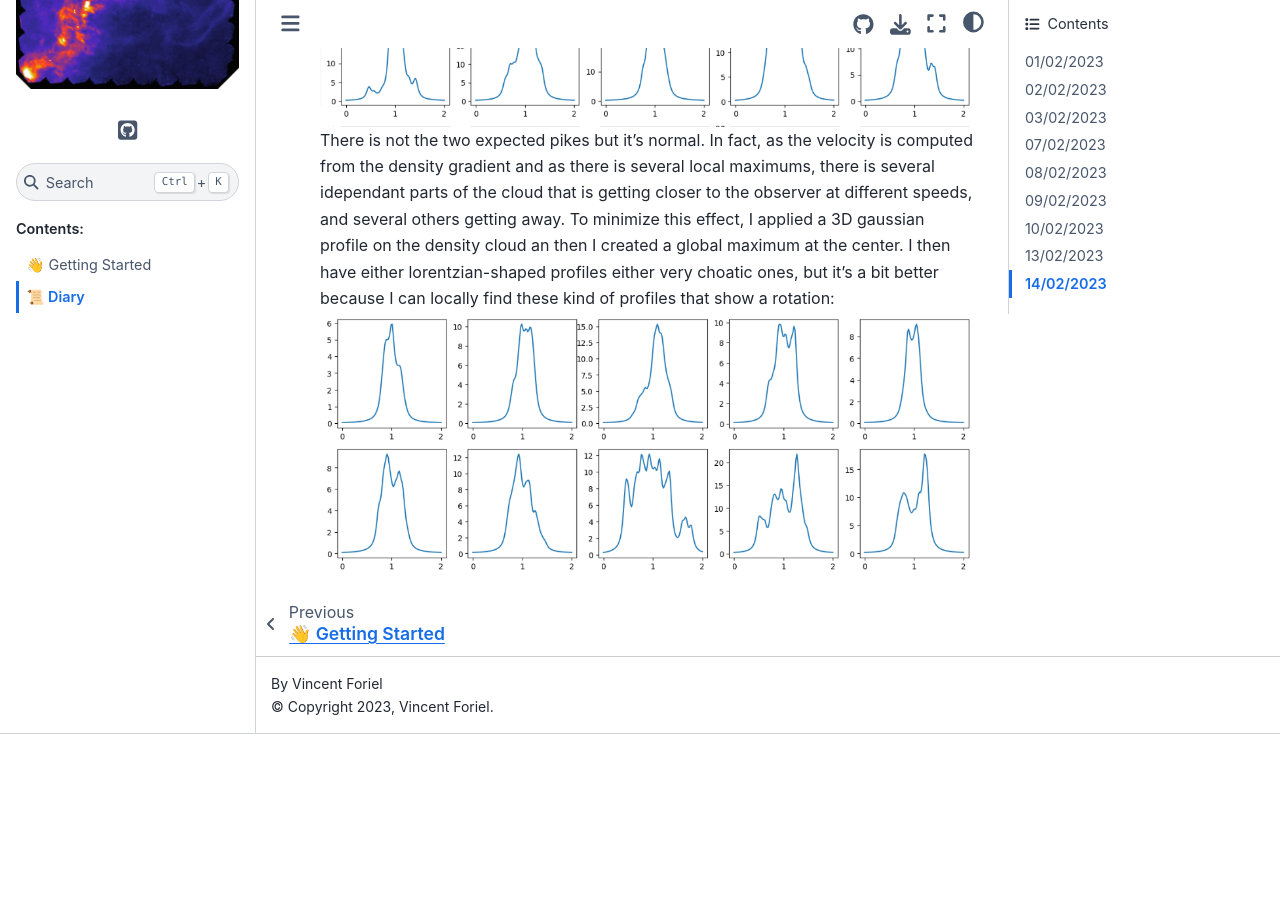
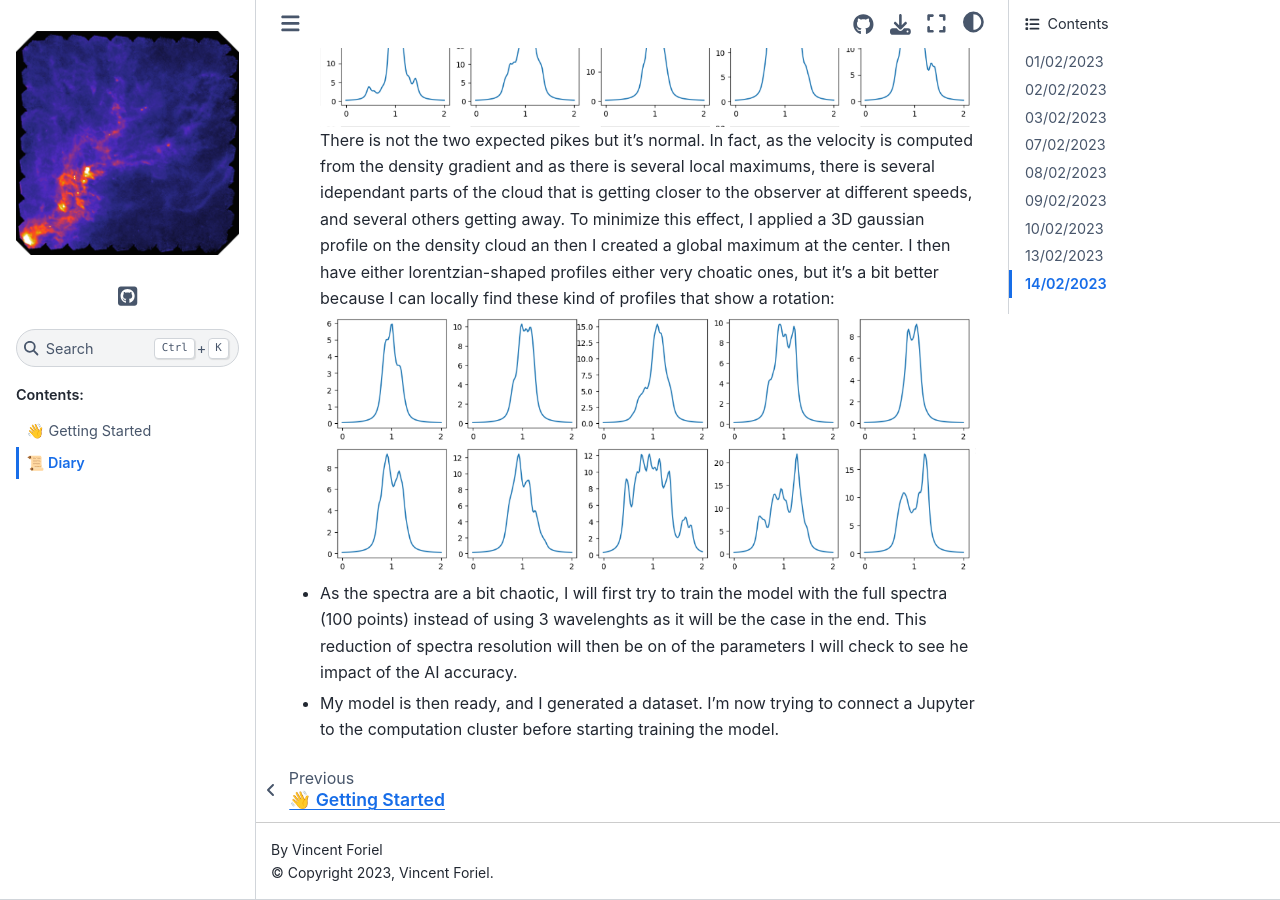
Before and after one commit to LeiRoF/M2-Internship, a Sphinx documentation site: the page built from docs/Diary.md, in a window 1280 px wide and 900 px high, scrolled down 8943 px. Built offline with Sphinx 7.4.7 and the Sphinx Book theme 1.1.4, drawn with Linux system fonts in a browser that asks for light colours; before the commit the page ends 9677 px from its top, so only the background shows below that.

Commit message:
Additional comments

```diff
--- a/docs/Diary.md
+++ b/docs/Diary.md
@@ -124,3 +124,5 @@
     - Vy'(x',y',z') = Vy(x,y,z)
     - Vz'(x',y',z') = Vz(x,y,z)
 - As the resulting spectrum was either gaussian-shaped either very noisy due to the gaussian shape of the initial spectrum distribution, I switch this profile, first to a voigt profile, then on a lorentzian one because the voigt profile was hundred of times heavier to generate than a similar lorentizan (and I'm still not searching for accuracy in this model). Now, after applying the red-shift, I get complexe spectra like this: ![](img/2023-02-14-16-13-06.png) There is not the two expected pikes but it's normal. In fact, as the velocity is computed from the density gradient and as there is several local maximums, there is several idependant parts of the cloud that is getting closer to the observer at different speeds, and several others getting away. To minimize this effect, I applied a 3D gaussian profile on the density cloud an then I created a global maximum at the center. I then have either lorentzian-shaped profiles either very choatic ones, but it's a bit better because I can locally find these kind of profiles that show a rotation: ![](img/2023-02-14-16-38-43.png)
+- As the spectra are a bit chaotic, I will first try to train the model with the full spectra (100 points) instead of using 3 wavelenghts as it will be the case in the end. This reduction of spectra resolution will then be on of the parameters I will check to see he impact of the AI accuracy.
+- My model is then ready, and I generated a dataset. I'm now trying to connect a Jupyter to the computation cluster before starting training the model.
```
